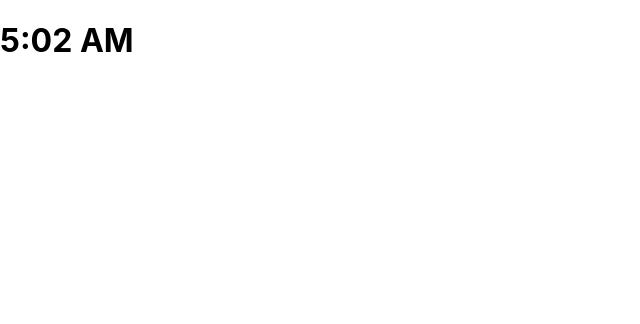
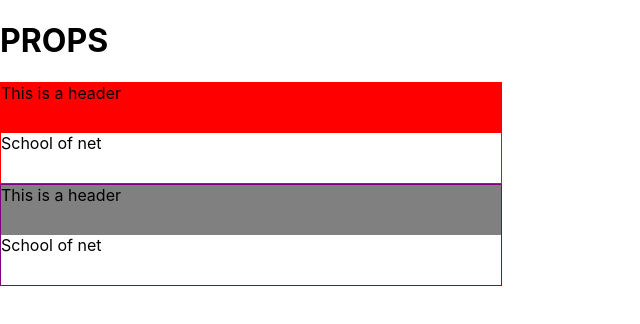
Before and after one commit to TiagoNeve/reactjs_studies, a React (Create React App) app in the folder iniciando_com_reactjs/app-react/: page / in a window 1280 px wide. Shown: the top 324 px of the page, without its empty margins (0-640 px from the left). Built offline with nearby package versions, Linux system fonts and the light colour scheme.

Commit message:
Aprofundando os conceitos de props e templates

```diff
--- /dev/null
+++ b/iniciando_com_reactjs/app-react/src/Panel.js
@@ -0,0 +1,21 @@
+import React, { Component } from 'react'
+
+export default class Panel extends Component {
+    constructor(props) {
+        super(props)
+    }
+
+    render() {
+        const { headerColor, data, borderColor, headerText } = this.props; // Desconstructor
+        return (
+            <div className="panel" style={{ border:`1px solid ${borderColor}`, width:'500px', height:'100px', position:'relative'}}>
+                <div className="panel-head" style={{ width: '100%', background: headerColor, height:'50px'}}>
+                    { headerText }
+                </div>
+                <div className="panel-body">
+                    { data }
+                </div>
+            </div>
+        )
+    }
+}
--- a/iniciando_com_reactjs/app-react/src/Props.js
+++ b/iniciando_com_reactjs/app-react/src/Props.js
@@ -1,4 +1,5 @@
 import React, { Component } from 'react'
+import Panel from './Panel';
 
 export default class Props extends Component {
     constructor(props) {
@@ -14,6 +15,8 @@
         return (
             <div>
                 { attr === 'p' ? <p>PROPS</p>: <h1>PROPS</h1> }
+                <Panel headerColor='red' borderColor='red' headerText='This is a header' data='School of net'/>
+                <Panel headerColor='gray' borderColor='purple' headerText='This is a header' data='School of net'/>
             </div>
         );
     }
--- a/iniciando_com_reactjs/app-react/src/index.js
+++ b/iniciando_com_reactjs/app-react/src/index.js
@@ -4,11 +4,12 @@
 import App from './App';
 import Hello from './Hello';
 import Clock from './Clock'
+import Props from './Props'
 import reportWebVitals from './reportWebVitals';
 
 ReactDOM.render(
   <React.StrictMode>
-    <Clock />
+    <Props attr='span' attr2='value2' attr3='value3'/>
   </React.StrictMode>,
   document.getElementById('root')
 );
```
Also changed, not shown: 1 other file (tests, documents, lock files or other folders).
